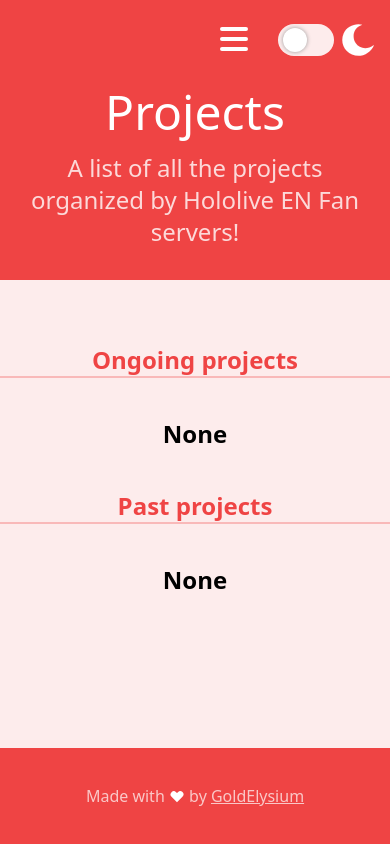
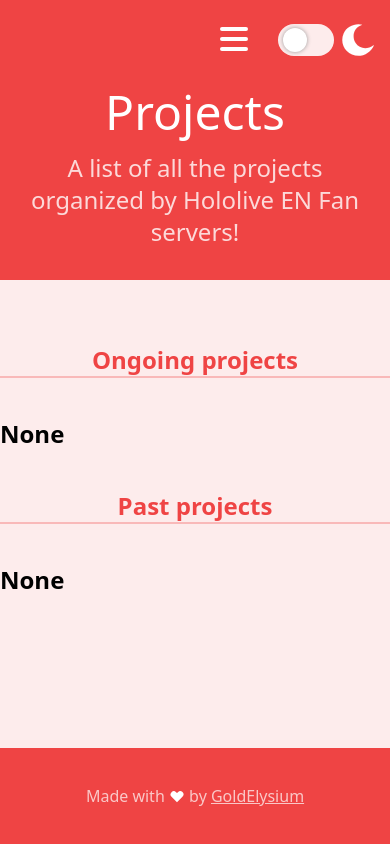
Before and after one commit to GoldElysium/hef-website, a Next.js app: page /projects in a window 390 px wide. Built offline with nearby package versions, Linux system fonts and the light colour scheme.

Commit message:
Fix css bugs
Namely, added missing card margin
and fixed projects page card width on smallest screens

```diff
--- a/components/Card.tsx
+++ b/components/Card.tsx
@@ -11,7 +11,7 @@
 
 export default function Card({ img, title, description, button, url, internal }: IProps) {
 	return (
-		<div className="sm:w-1/3">
+		<div className="mt-4 sm:w-1/3">
 			<div
 				className="p-8 h-full border-b-4 rounded-lg flex flex-col justify-between items-center sm:mx-2 sm:p-3 md:p-8
 			 bg-skin-card dark:bg-skin-dark-card border-skin-primary-1 dark:border-skin-dark-primary-1"
--- a/pages/projects/index.tsx
+++ b/pages/projects/index.tsx
@@ -65,13 +65,13 @@
 					<div className="max-w-4xl w-full mx-4">
 						<div>
 							<TextHeader text="Ongoing projects" />
-							<div className="flex flex-col sm:flex-row sm:flex-wrap sm:-mx-2 sm:justify-center items-center">
+							<div className="flex flex-col sm:flex-row sm:flex-wrap sm:-mx-2 sm:justify-center">
 								{projects.length > 0 ? projects : <div className="font-bold text-2xl mt-4 text-black dark:text-white">None</div>}
 							</div>
 						</div>
 						<div className="mt-10">
 							<TextHeader text="Past projects" />
-							<div className="flex flex-col sm:flex-row sm:flex-wrap sm:-mx-2 sm:justify-center items-center">
+							<div className="flex flex-col sm:flex-row sm:flex-wrap sm:-mx-2 sm:justify-center">
 								{pastProjects.length > 0 ? pastProjects : <div className="font-bold text-2xl mt-4 text-black dark:text-white">None</div>}
 							</div>
 						</div>
```
